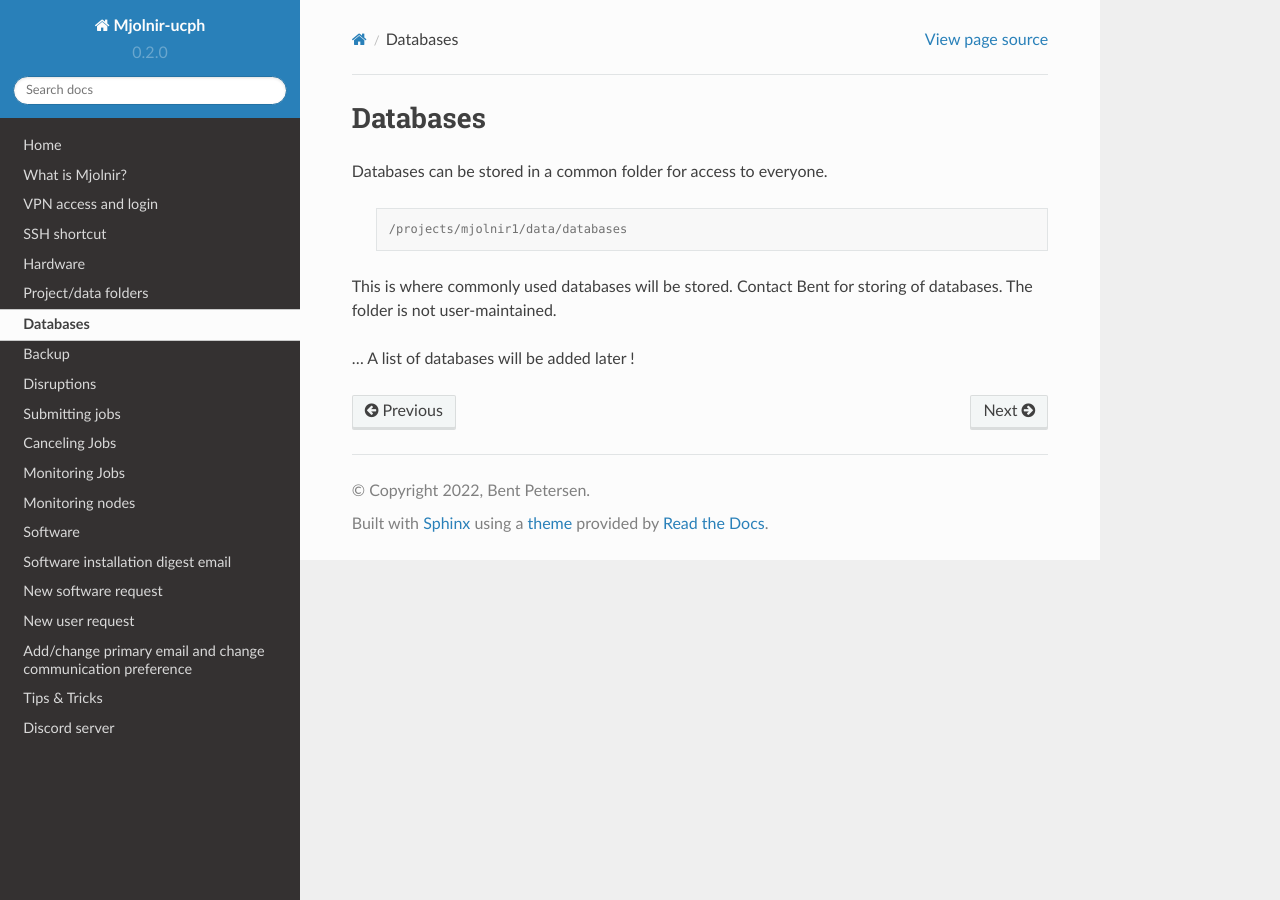
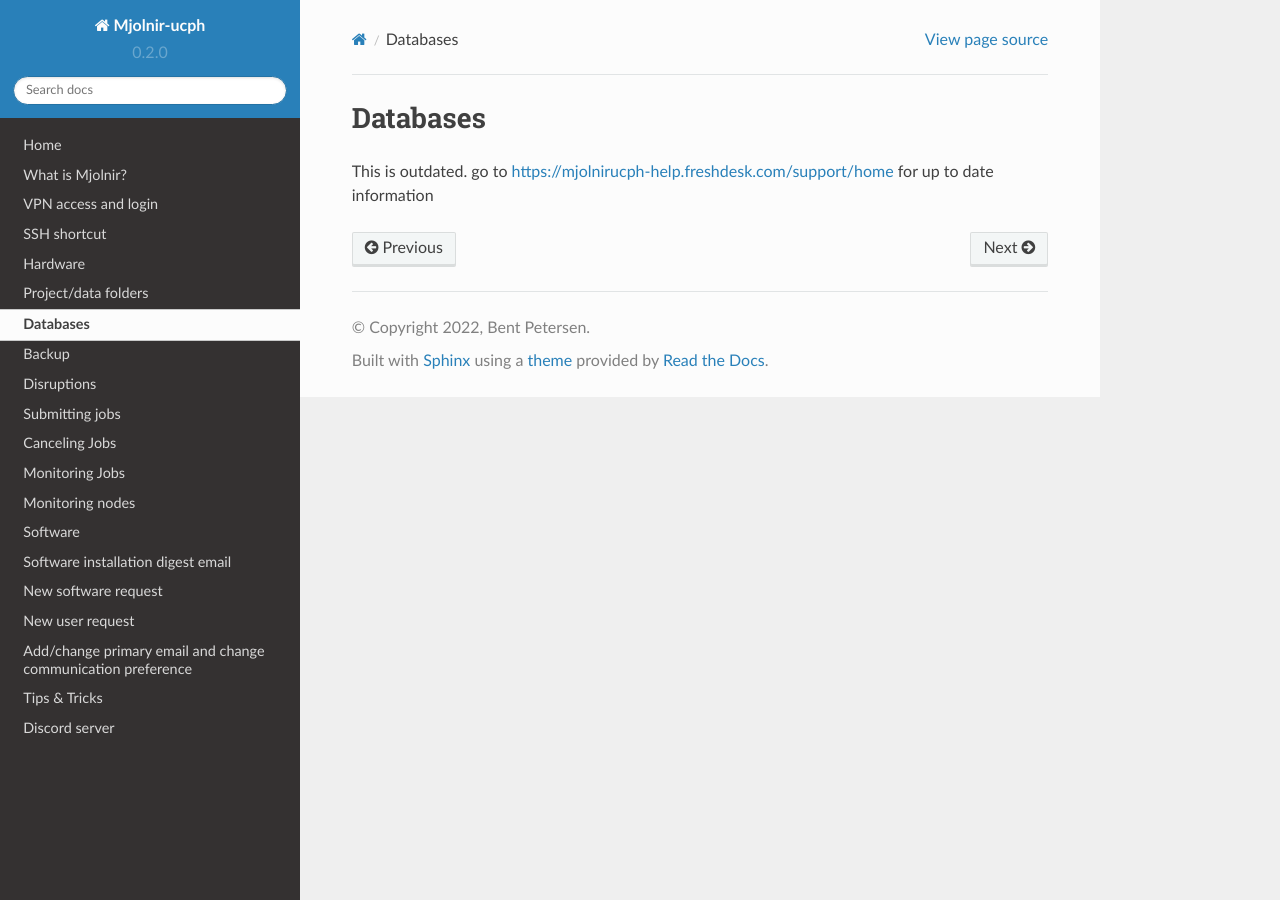
Before and after one commit to bentpetersendk/mjolnir_ucph, a Sphinx documentation site: the page built from docs/source/databases.rst, in a window 1280 px wide. Built offline with Sphinx 7.4.7 and the Read the Docs theme 2.0.0, drawn with Linux system fonts in a browser that asks for light colours.

Commit message:
Update databases.rst

```diff
--- a/docs/source/databases.rst
+++ b/docs/source/databases.rst
@@ -1,13 +1,4 @@
 Databases
 =====
 
-Databases can be stored in a common folder for access to everyone.
-
-    .. code-block:: console
-
-        /projects/mjolnir1/data/databases
-
-This is where commonly used databases will be stored. Contact Bent for storing of databases. The folder is not user-maintained.
-
-
-... A list of databases will be added later !
+This is outdated. go to https://mjolnirucph-help.freshdesk.com/support/home for up to date information
```
